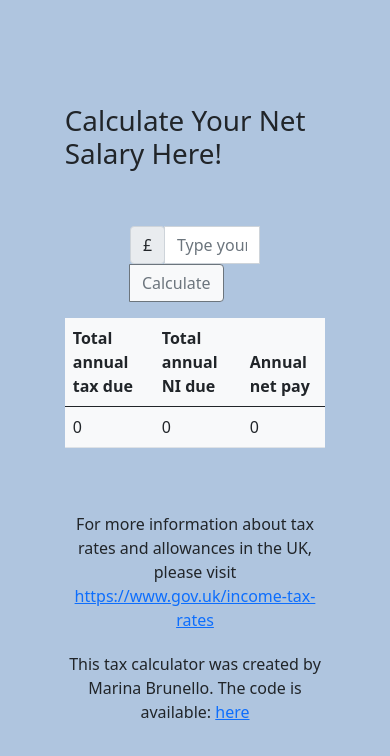
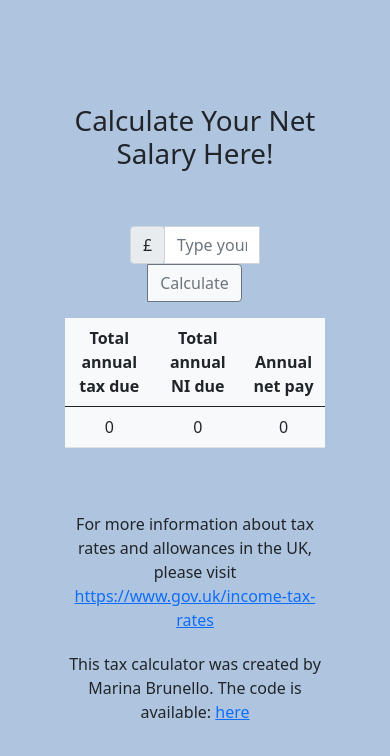
Before and after one commit to Mari-B/net-salary, a plain HTML site: page index.html in a window 390 px wide. Drawn offline with nearby package versions, Linux system fonts and the light colour scheme.

Commit message:
final changes to responsiveness

```diff
--- a/index.html
+++ b/index.html
@@ -8,14 +8,14 @@
     <link href="https://cdn.jsdelivr.net/npm/bootstrap@5.0.1/dist/css/bootstrap.min.css" rel="stylesheet" integrity="sha384-+0n0xVW2eSR5OomGNYDnhzAbDsOXxcvSN1TPprVMTNDbiYZCxYbOOl7+AMvyTG2x" crossorigin="anonymous">
 </head>
 <body style="background-color: #afc5df;">
-    <div class="container w-75 p-3 d-flex flex-column min-vh-100 justify-content-center align-items-center">
+    <div class="container w-75 p-3 d-flex flex-column min-vh-100 justify-content-center align-items-center text-center">
         <h1>Calculate Your Net Salary Here!</h1>
-        <div class="input-group mb-3 mt-5 w-50 col-md-3 mx-auto">
+        <div class="input-group mb-3 mt-5 w-50 col-md-3 mx-auto justify-content-center align-items-center text-center">
             <div class="input-group-prepend">
                 <span class="input-group-text">£</span>
               </div>
             <input id="gross-salary" type="text" class="form-control" placeholder="Type your gross annual salary here" aria-label="Type in your gross salary" aria-describedby="Calculate net salary">
-            <button class="btn btn-light btn-outline-secondary" type="button" id="button-addon2">Calculate</button>
+            <button class="btn btn-light btn-outline-secondary jalign-items-center" type="button" id="button-addon2">Calculate</button>
         </div>
 
         <table class="table bg-light">
--- a/main.js
+++ b/main.js
@@ -15,7 +15,6 @@ function calculateTaxes() {
         taxDue.innerHTML = formatter.format(0)
         niDue.innerHTML = formatter.format(0)
         netPay.innerHTML = formatter.format(0)
-
     }
     else if(grossSalary <= 15000) {
         taxDue.innerHTML = formatter.format(0)
@@ -41,7 +40,6 @@ function calculateTaxes() {
         niDue.innerHTML = formatter.format(totalNi)
         netPay.innerHTML = formatter.format(grossSalary - totalTax - totalNi)
     }
-
 }
 
 new Cleave('.form-control', {
```
